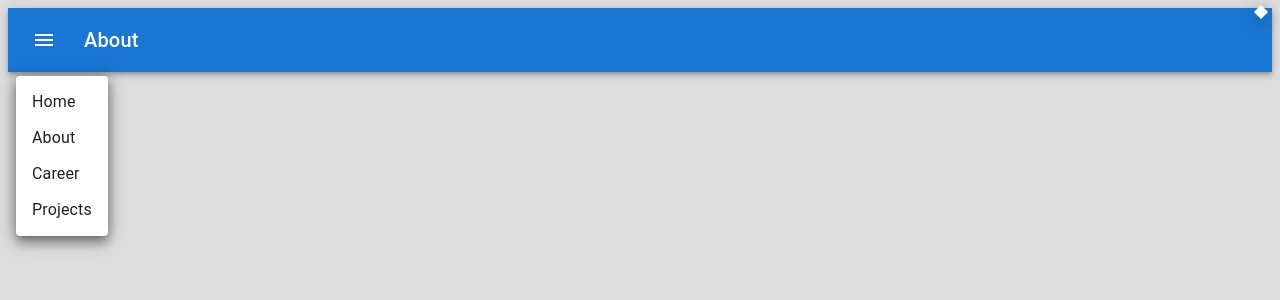
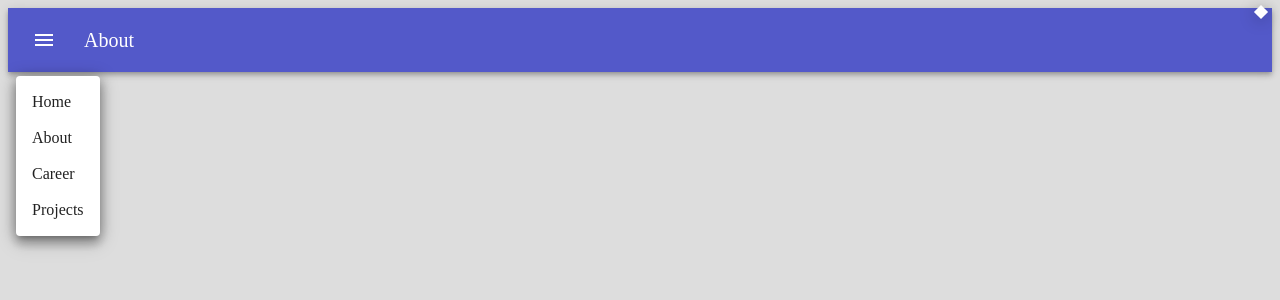
Before and after one commit to MikeLvl76/Portfolio, a React (Vite) app: page /about in a window 1280 px wide. Both pictures are taken after a click on the button 44 px from the left and 40 px from the top of the page. Shown: the top 300 px of the page. Built offline with nearby package versions, Linux system fonts and the light colour scheme.

Commit message:
add theme and organize project structure

```diff
--- a/index.html
+++ b/index.html
@@ -3,8 +3,9 @@
   <head>
     <meta charset="UTF-8" />
     <meta name="viewport" content="width=device-width, initial-scale=1.0" />
+    <title>Portfolio</title>
   </head>
-  <body style="background-color: #dddddd;">
+  <body style="background-color: #dddddd">
     <div id="root"></div>
     <script type="module" src="/src/main.tsx"></script>
   </body>
--- a/src/components/App.tsx
+++ b/src/components/App.tsx
@@ -1,4 +1,4 @@
-import Header from "./Header/Header";
+import { Header } from "./Header";
 
 export default function App() {
   return <Header currentPage="Home" />;
--- a/src/components/Header/Header.tsx
+++ b/src/components/Header/Header.tsx
@@ -43,7 +43,7 @@ export default function Header(props: HeaderProps) {
           >
             <MenuIcon />
           </IconButton>
-          <Typography variant="h6" component="div" sx={{ flexGrow: 1 }}>
+          <Typography component="div" variant="h2" sx={{ flexGrow: 1 }}>
             {currentPage}
           </Typography>
           <HeaderMenu
--- a/src/components/Header/HeaderMenuItem.tsx
+++ b/src/components/Header/HeaderMenuItem.tsx
@@ -1,4 +1,4 @@
-import { MenuItem } from "@mui/material";
+import { MenuItem, Typography } from "@mui/material";
 import { MouseEvent } from "react";
 import { useNavigate } from "react-router-dom";
 
@@ -18,5 +18,11 @@ export default function HeaderMenuItem(props: HeaderMenuItemProps) {
     return e;
   };
 
-  return <MenuItem onClick={handleItemClick}>{label}</MenuItem>;
+  return (
+    <MenuItem onClick={handleItemClick} sx={{ "&:hover": { backgroundColor: 'secondary.main' } }}>
+      <Typography variant="body1" component="div">
+        {label}
+      </Typography>
+    </MenuItem>
+  );
 }
--- /dev/null
+++ b/src/components/Header/index.ts
@@ -0,0 +1,3 @@
+import Header from "./Header";
+
+export { Header };
--- a/src/main.tsx
+++ b/src/main.tsx
@@ -4,8 +4,11 @@ import { Route, BrowserRouter as Router, Routes } from "react-router-dom";
 import About from "./pages/About.tsx";
 import Career from "./pages/Career.tsx";
 import Projects from "./pages/Projects.tsx";
+import { ThemeProvider } from "@mui/material";
+import { customTheme } from "./themes/custom.tsx";
 
 ReactDOM.createRoot(document.getElementById("root") as HTMLElement).render(
+  <ThemeProvider theme={customTheme}>
     <Router>
       <Routes>
         <Route path="/" element={<App />} />
@@ -14,4 +17,5 @@ ReactDOM.createRoot(document.getElementById("root") as HTMLElement).render(
         <Route path="projects" element={<Projects />} />
       </Routes>
     </Router>
+  </ThemeProvider>
 );
--- /dev/null
+++ b/src/themes/custom.tsx
@@ -0,0 +1,29 @@
+import { createTheme } from "@mui/material";
+
+export const customTheme = createTheme({
+  palette: {
+    primary: {
+      main: "#5359c9",
+      light: "#5384c9",
+      dark: "#6253c9",
+    },
+    secondary: {
+        main: '#a0a0a0',
+    }
+  },
+  typography: {
+    fontFamily: "Poppins",
+    h1: {
+      fontSize: 24,
+      fontWeight: 500,
+    },
+    h2: {
+      fontSize: 20,
+      fontWeight: 500,
+    },
+    body1: {
+      fontSize: 16,
+      fontWeight: 500,
+    },
+  },
+});
```
Lines whose indentation alone changed are shown as unchanged.
